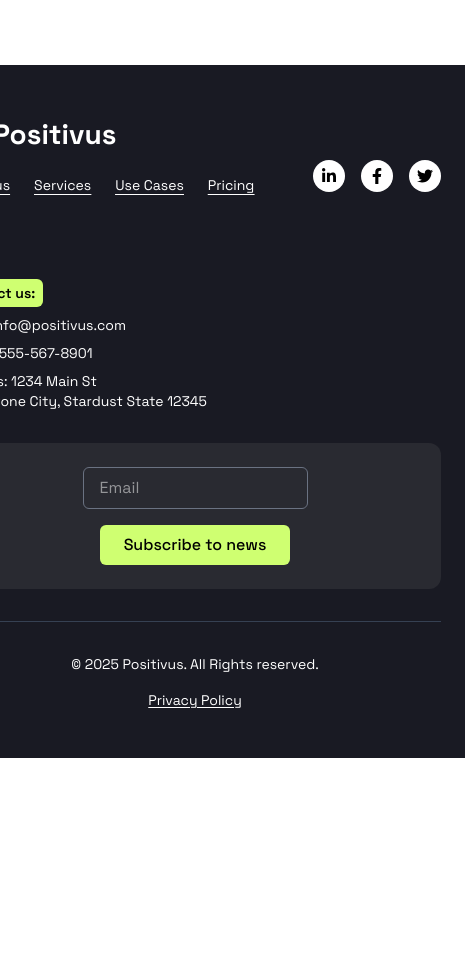
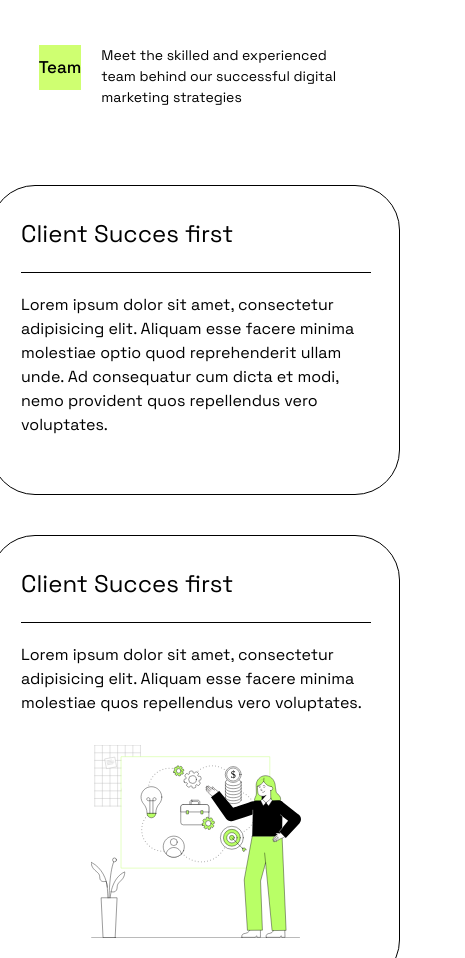
Before and after one commit to ogabekrustamov/Positivus, a React (Vite) app: page /about in a window 390 px wide. Shown: the part 3055-4013 px from the top of the page, 465 px wide, since content can reach past the window. Before the commit the page ends 3813 px from the top, so only its background shows below. Built offline with nearby package versions, Linux system fonts and the light colour scheme.

Commit message:
Velues section completion responsive

```diff
--- a/src/App.jsx
+++ b/src/App.jsx
@@ -8,7 +8,7 @@ import 'aos/dist/aos.css';           // ✅ AOS CSS import
 
 import './App.css';
 import Navbar from './Components/Navbar.jsx';
-import Footer from './Components/Footer.jsx';
+// import Footer from './Components/Footer.jsx';
 import ScrollToTop from './Components/ScrollToTop.jsx';
 
 import Hero from './Components/Hero.jsx';
@@ -69,7 +69,7 @@ const App = () => {
                 <Route path="/blog" element={<BlogPage />} />
             </Routes>
 
-            <Footer />
+            {/*<Footer />*/}
         </main>
     );
 };
--- a/src/Pages/AboutUsPage.jsx
+++ b/src/Pages/AboutUsPage.jsx
@@ -2,6 +2,7 @@
 import HeroAbout from "../SectionComponents/AboutUs/HeroAbout.jsx";
 import AboutNumber from "../SectionComponents/AboutUs/AboutNumber.jsx";
 import OurJourney from "../SectionComponents/AboutUs/OurJourney.jsx";
+import Values from "../SectionComponents/AboutUs/Values.jsx";
 // ✅ To‘g‘risi: default export qilish
 const AboutUsPage = () => {
     return (
@@ -10,6 +11,7 @@ const AboutUsPage = () => {
         <HeroAbout />
         <AboutNumber />
             <OurJourney />
+            <Values />
         </div>
     );
 };
--- a/src/SectionComponents/AboutUs/AboutNumber.jsx
+++ b/src/SectionComponents/AboutUs/AboutNumber.jsx
@@ -12,7 +12,7 @@ const Aboutnumber = () => {
                     Meet the skilled and experienced team behind our successful digital marketing strategies
                 </div>
             </div>
-            <div className="w-[1240px] flex mt-[60px] flex-wrap justify-evenly max-sm:w-[500px] max-lg:w-[800px mt-[100px] mb-[80px]">
+            <div className="w-[1240px] flex mt-[60px] flex-wrap justify-evenly max-sm:w-[410px] max-lg:w-[650px] max-lg:mt-[100px] mb-[80px]">
                 <div data-aos="fade-up" data-aos-delay="200" data-aos-duration="1000" className="w-[248px] max-sm:w-[200px] h-[80px] border-t-[2px] border-black flex flex-col items-center justify-center rounded-[16px]">
                     <div>
                         <h1>8+</h1>
--- a/src/SectionComponents/AboutUs/OurJourney.jsx
+++ b/src/SectionComponents/AboutUs/OurJourney.jsx
@@ -13,7 +13,7 @@ const OurJourney = () => {
                     Meet the skilled and experienced team behind our successful digital marketing strategies
                 </div>
             </div>
-            <div className="w-[1240px] h-[1200px] grid grid-cols-8 grid-rows-4 gap-[40px] mt-[140px] max-sm:mt-[70px] max-lg:flex max-lg:flex-col max-sm:h-[1550px] max-lg:h-[1600px] max-lg:items-start max-lg:w-[540px] max-sm:items-center" >
+            <div className="w-[1240px] h-[1200px] grid grid-cols-8 grid-rows-4 gap-[40px] mt-[140px] max-sm:mt-[70px] max-lg:flex max-lg:flex-col max-sm:h-[1550px] max-lg:h-[1600px] max-sm:w-[410px] max-lg:items-start max-lg:w-[540px] max-sm:items-center" >
                 <div data-aos="fade-right"  className="text-[50px] font-bold">
                     <h1>2019</h1>
                 </div>
--- /dev/null
+++ b/src/SectionComponents/AboutUs/Values.jsx
@@ -0,0 +1,58 @@
+import React from "react";
+import innovation from '../../assets/innovation.svg';
+import calloboration from '../../assets/calloboration.svg';
+
+const Values = () => {
+
+    return (
+        <div className="flex flex-col max-lg:justify-center max-lg:items-center  max-sm:mt-[20px] mt-[60px] mb-[30px] ">
+
+            <div  className="flex max-lg:justify-center max-sm:justify-center ">
+                <span
+                    className="bg-[rgb(207,255,113)] text-[30px]  h-[51px] flex justify-center font-[500] mr-5 max-sm:text-[17px]  max-sm:h-[45px] max-sm:items-center"><h1>Team </h1></span>
+                <div
+                    className=" h-[46px] w-[500px] max-sm:w-[250px] max-sm:h-[80px] max-sm:text-[14px] transition-all duration-700 ease-out transform">
+                    Meet the skilled and experienced team behind our successful digital marketing strategies
+                </div>
+            </div>
+            <div className="grid grid-cols-2 grid-rows-2  gap-[40px] mt-[60px] max-lg:flex max-lg:flex-col max-sm:justify-center ">
+                <div className="w-[600px] h-[310px] flex flex-col gap-[20px] border-[1px] rounded-[45px] max-sm:p-[30px] p-[45px] max-lg:order-1 max-sm:w-[410px]">
+                    <div className="text-[28px] max-sm:text-[24px]">Client Succes first</div>
+                    <div className="w-[250px] h-[1px]  max-sm:w-[350px]  bg-black"></div>
+                    <div className="text-[18px] max-sm:text-[16px]">Lorem ipsum dolor sit amet, consectetur adipisicing elit. Aliquam esse facere minima molestiae optio quod reprehenderit ullam unde. Ad consequatur cum dicta et modi, nemo provident quos repellendus vero voluptates.</div>
+                </div>
+
+                <div className="w-[600px] h-[310px] flex gap-[30px] border-[1px] max-sm:flex-col max-sm:h-[450px] items-center rounded-[45px] max-sm:p-[30px] p-[45px] max-lg:order-2 max-sm:w-[410px]">
+                    <div className="w-[50%] max-sm:w-full ">
+                        <div className="text-[25px] max-sm:text-[24px] mb-[20px]">Client Succes first</div>
+                        <div className="w-[250px] h-[1px] mb-[20px] max-sm:w-[350px] bg-black"></div>
+                        <div className="text-[18px] max-sm:text-[16px]">Lorem ipsum dolor sit amet, consectetur adipisicing elit. Aliquam esse facere minima molestiae  quos repellendus vero voluptates.</div>
+                    </div>
+                    <div className="w-[50%] max-sm:w-full max-sm:ml-[140px] ">
+                        <img src={innovation} className="w-[210px]" alt=""/>
+                    </div>
+                </div>
+
+                <div className="w-[600px] h-[310px] flex gap-[30px] border-[1px] max-sm:flex-col max-sm:h-[410px] items-center rounded-[45px] max-sm:p-[30px] p-[45px] max-lg:order-4 max-sm:w-[410px]">
+                    <div className="w-[50%] max-sm:w-full ">
+                        <div className="text-[25px] max-sm:text-[24px] mb-[20px]">Client Succes first</div>
+                        <div className="w-[250px] h-[1px] mb-[20px] max-sm:w-[350px] bg-black"></div>
+                        <div className="text-[18px] max-sm:text-[16px]">Lorem ipsum dolor sit amet, consectetur adipisicing elit. Aliquam esse facere minima molestiae  quos repellendus vero voluptates.</div>
+                    </div>
+                    <div className="w-[50%] max-sm:w-full max-sm:ml-[140px] ">
+                        <img src={calloboration} className="w-[210px]" alt=""/>
+                    </div>
+                </div>
+
+                <div className="w-[600px] h-[310px] flex flex-col gap-[20px] border-[1px] rounded-[45px] max-sm:p-[30px] p-[45px] max-lg:order-3 max-sm:w-[410px]">
+                    <div className="text-[28px] max-sm:text-[24px]">Client Succes first</div>
+                    <div className="w-[250px] h-[1px]  max-sm:w-[350px]  bg-black"></div>
+                    <div className="text-[18px] max-sm:text-[16px]">Lorem ipsum dolor sit amet, consectetur adipisicing elit. Aliquam esse facere minima molestiae optio quod reprehenderit ullam unde. Ad consequatur cum dicta et modi, nemo provident quos repellendus vero voluptates.</div>
+                </div>
+
+            </div>
+        </div>
+    )
+};
+
+export default Values
--- a/src/index.css
+++ b/src/index.css
@@ -30,3 +30,7 @@ body{
 .custom-swiper .swiper-pagination-bullet-active {
     background-color: #10b981; /* yashil rang */
 }
+
+html {
+    scroll-behavior: smooth;
+}
```
Also changed, not shown: src/assets/calloboration.svg (added), src/assets/innovation.svg (added).
